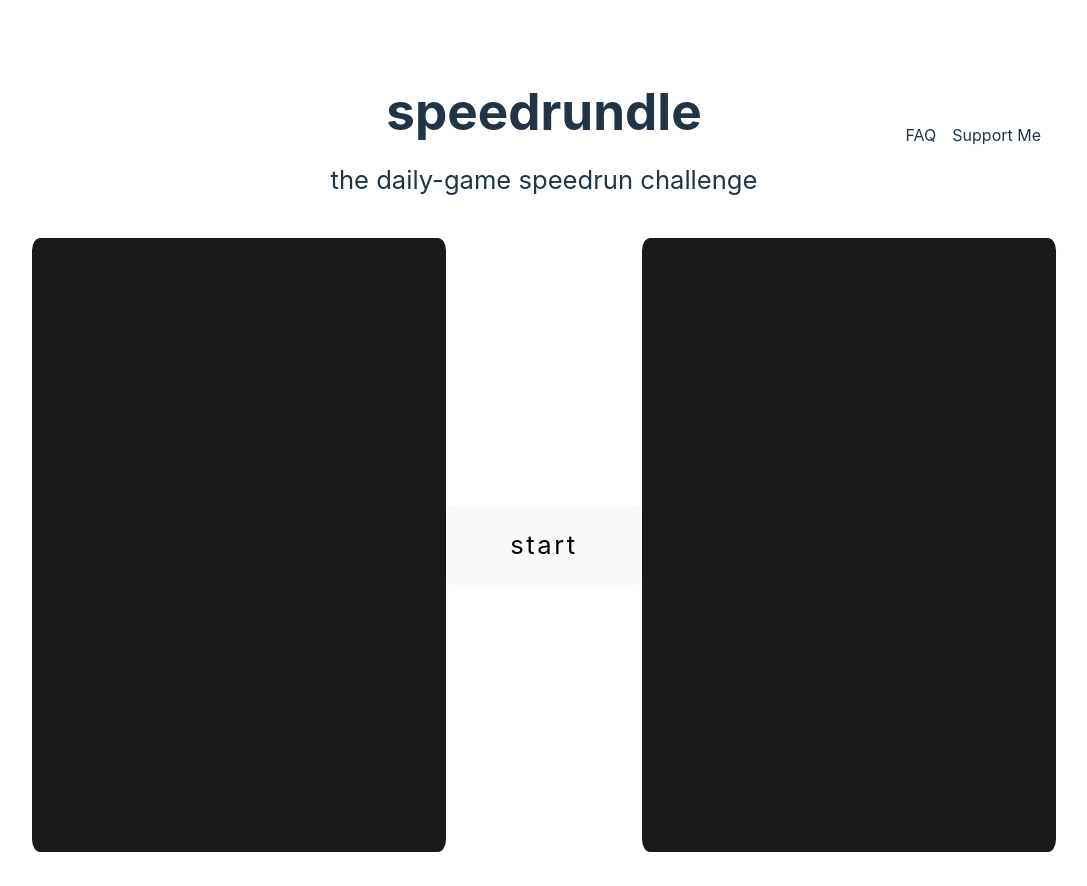
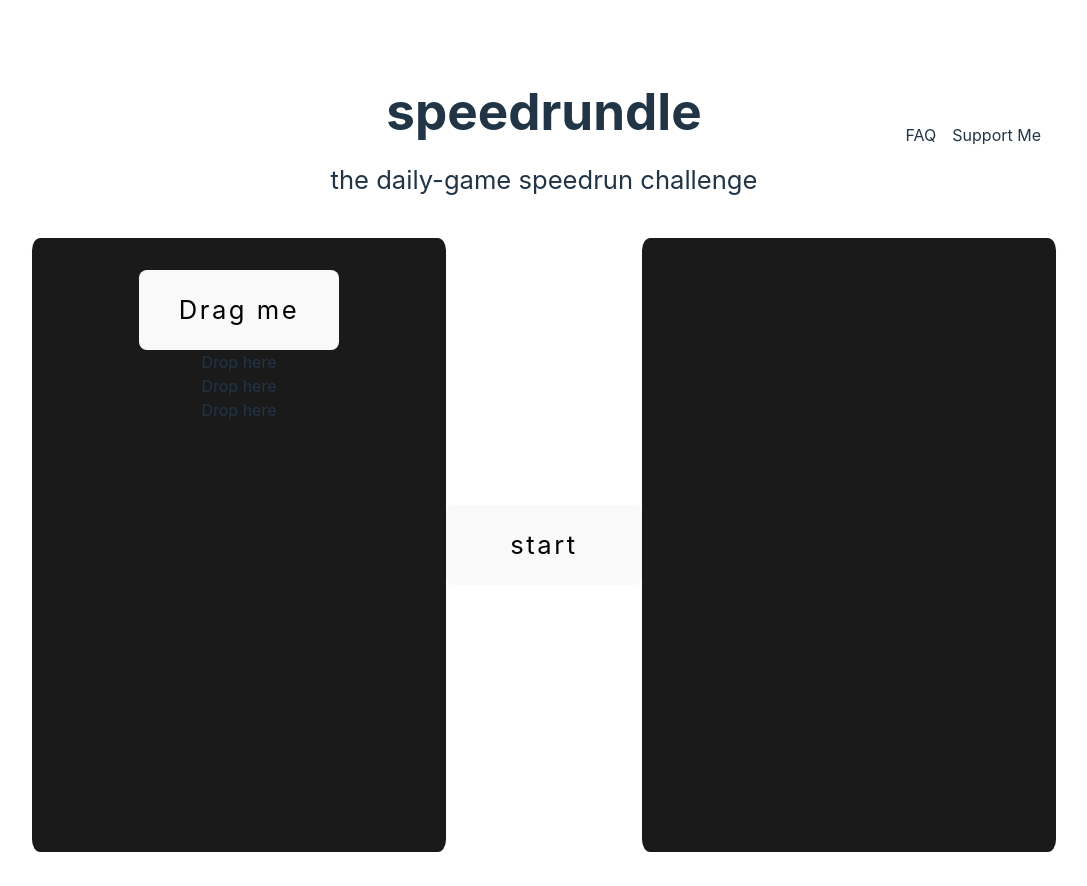
Before and after one commit to BernardoM03/speedle, a React (Vite) app: page / in a window 1280 px wide. Shown: the whole page, without its empty margins (96-1183 px from the left). Built offline with nearby package versions, Linux system fonts and the light colour scheme.

Commit message:
test application for dnd-kit

```diff
--- a/src/App.jsx
+++ b/src/App.jsx
@@ -1,10 +1,18 @@
 import { useState } from 'react'
-import reactLogo from './assets/react.svg'
-import viteLogo from '/vite.svg'
+import {DndContext} from '@dnd-kit/core';
+
+import {Droppable} from './Droppable';
+import {Draggable} from './Draggable';
+
 import './App.css'
 
 function App() {
-  const [count, setCount] = useState(0)
+
+  const containers = ['A', 'B', 'C'];
+  const [parent, setParent] = useState(null);
+  const draggableMarkup = (
+    <Draggable id="draggable">Drag me</Draggable>
+  );
 
   return (
     <>
@@ -21,12 +29,26 @@
       </div>
       <div className="page-content">
         <div className='card selector-window'>
+          <DndContext onDragEnd={handleDragEnd}>
+            {parent === null ? draggableMarkup : null}
+
+            {containers.map((id) => (
+              <Droppable key={id} id={id}>
+                {parent === id ? draggableMarkup : 'Drop here'}
+              </Droppable>
+            ))}
+          </DndContext>
         </div>
         <button>start</button>
         <div className='card leaderboard-window'></div>
       </div>
     </>
   )
+
+  function handleDragEnd(event) {
+    const {over} = event;
+    setParent(over ? over.id : null);
+  }
 }
 
 export default App
--- /dev/null
+++ b/src/Draggable.jsx
@@ -0,0 +1,18 @@
+import React from 'react';
+import {useDraggable} from '@dnd-kit/core';
+
+export function Draggable(props) {
+  const {attributes, listeners, setNodeRef, transform} = useDraggable({
+    id: props.id,
+  });
+  const style = transform ? {
+    transform: `translate3d(${transform.x}px, ${transform.y}px, 0)`,
+  } : undefined;
+
+
+  return (
+    <button ref={setNodeRef} style={style} {...listeners} {...attributes}>
+      {props.children}
+    </button>
+  );
+}
--- /dev/null
+++ b/src/Droppable.jsx
@@ -0,0 +1,18 @@
+import React from 'react';
+import {useDroppable} from '@dnd-kit/core';
+
+export function Droppable(props) {
+  const {isOver, setNodeRef} = useDroppable({
+    id: props.id,
+  });
+  const style = {
+    color: isOver ? 'green' : undefined,
+  };
+
+
+  return (
+    <div ref={setNodeRef} style={style}>
+      {props.children}
+    </div>
+  );
+}
```
Also changed, not shown: package.json (+5 -2 lines), 1 other file (tests, documents, lock files or other folders).
